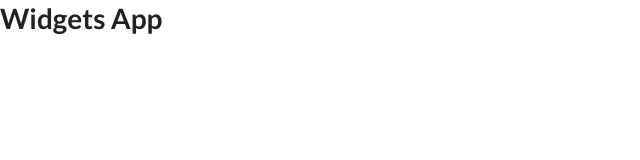
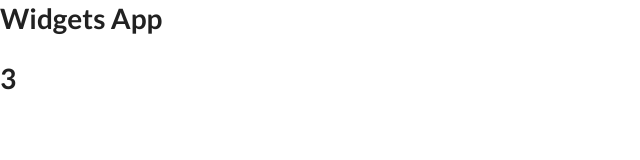
Before and after one commit to cohlerCoded/widgets, a React (Create React App) app: page / in a window 1280 px wide. Shown: the top 160 px of the page, without its empty margins (0-640 px from the left). Built offline with nearby package versions, Linux system fonts and the light colour scheme.

Commit message:
passing down props

```diff
--- a/src/App.jsx
+++ b/src/App.jsx
@@ -1,5 +1,26 @@
 import React from "react";
+import Accordion from "./components/Accordion";
+
+const items = [
+  {
+    title: "What is React",
+    content: "React is a lightweight front-end framework.",
+  },
+  {
+    title: "Why use React",
+    content: "React is a favorite library among engineers.",
+  },
+  {
+    title: "How do you use React",
+    content: "You use React by creating components.",
+  },
+];
 
 export default function App() {
-  return <h1>Widgets App</h1>;
+  return (
+    <div>
+      <h1>Widgets App</h1>
+      <Accordion items={items} />
+    </div>
+  );
 }
--- /dev/null
+++ b/src/components/Accordion.jsx
@@ -0,0 +1,7 @@
+import React from "react";
+
+const Accordion = ({ items }) => {
+  return <h1>{items.length}</h1>;
+};
+
+export default Accordion;
```
